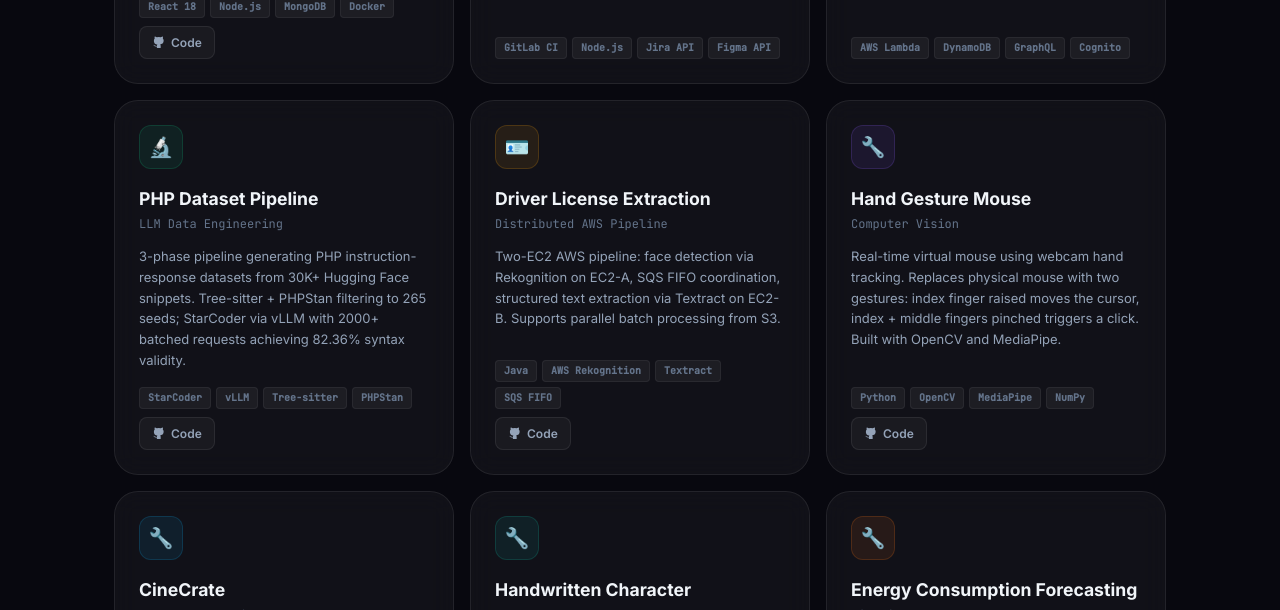
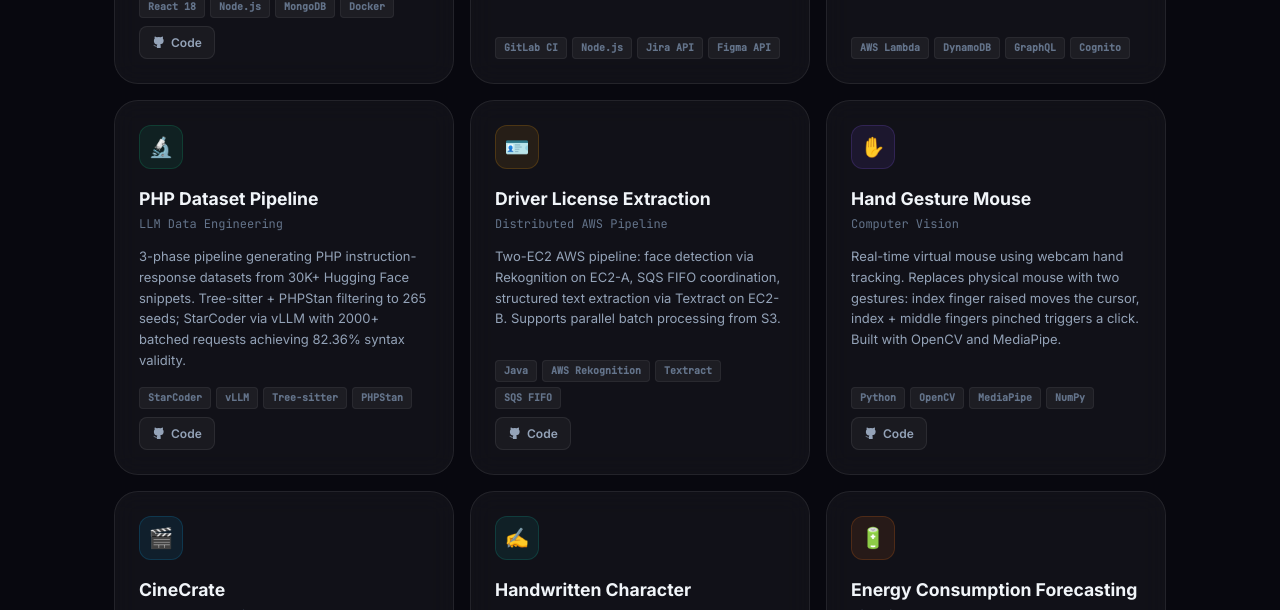
Before and after one commit to sruthivellore/portfolio, a React (Vite) app: page / in a window 1280 px wide. Shown: the part 4260-4870 px from the top of the page. Built offline with nearby package versions, Linux system fonts and the light colour scheme.

Commit message:
Add matching icons for last 4 projects

```diff
--- a/src/components/Projects.jsx
+++ b/src/components/Projects.jsx
@@ -7,6 +7,10 @@ const ICONS = {
   'YoGo Social': '🌐',
   'PHP Dataset Pipeline': '🔬',
   'Driver License Extraction': '🪪',
+  'Hand Gesture Mouse': '✋',
+  'CineCrate': '🎬',
+  'Handwritten Character Recognition': '✍️',
+  'Energy Consumption Forecasting': '🔋',
 }
 
 export default function Projects() {
```
